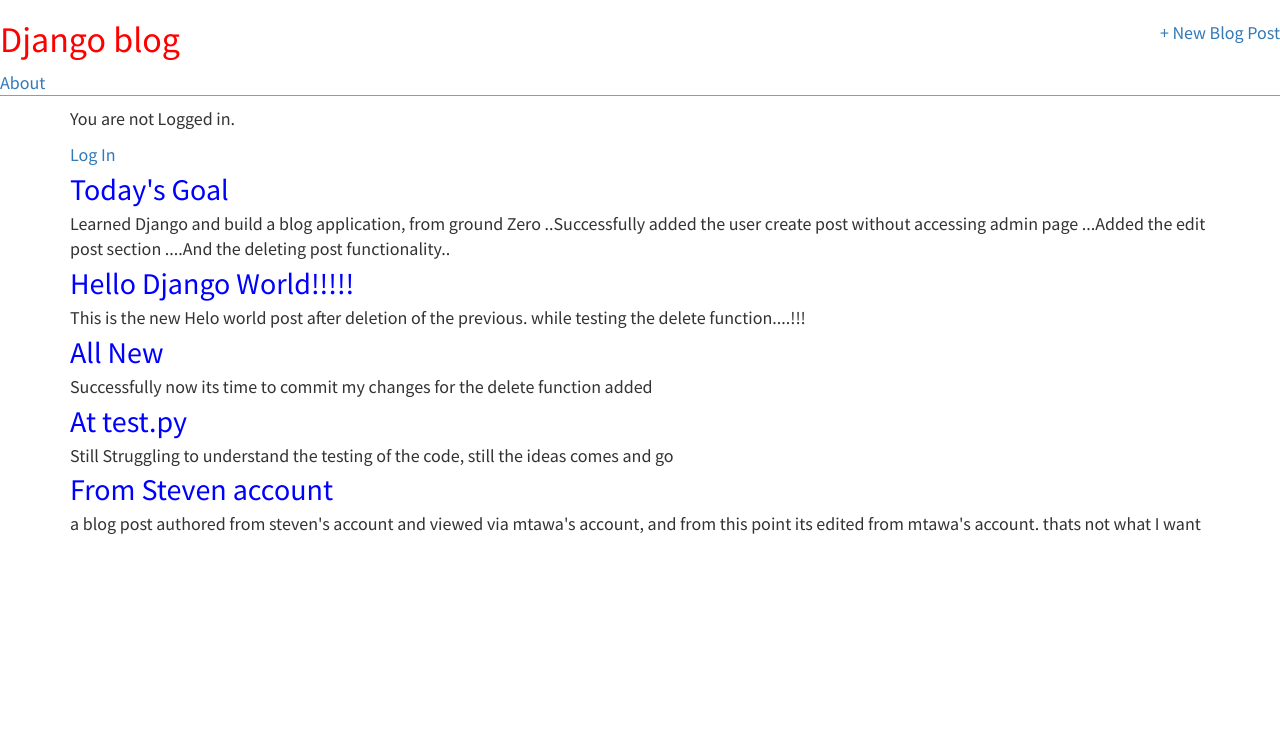
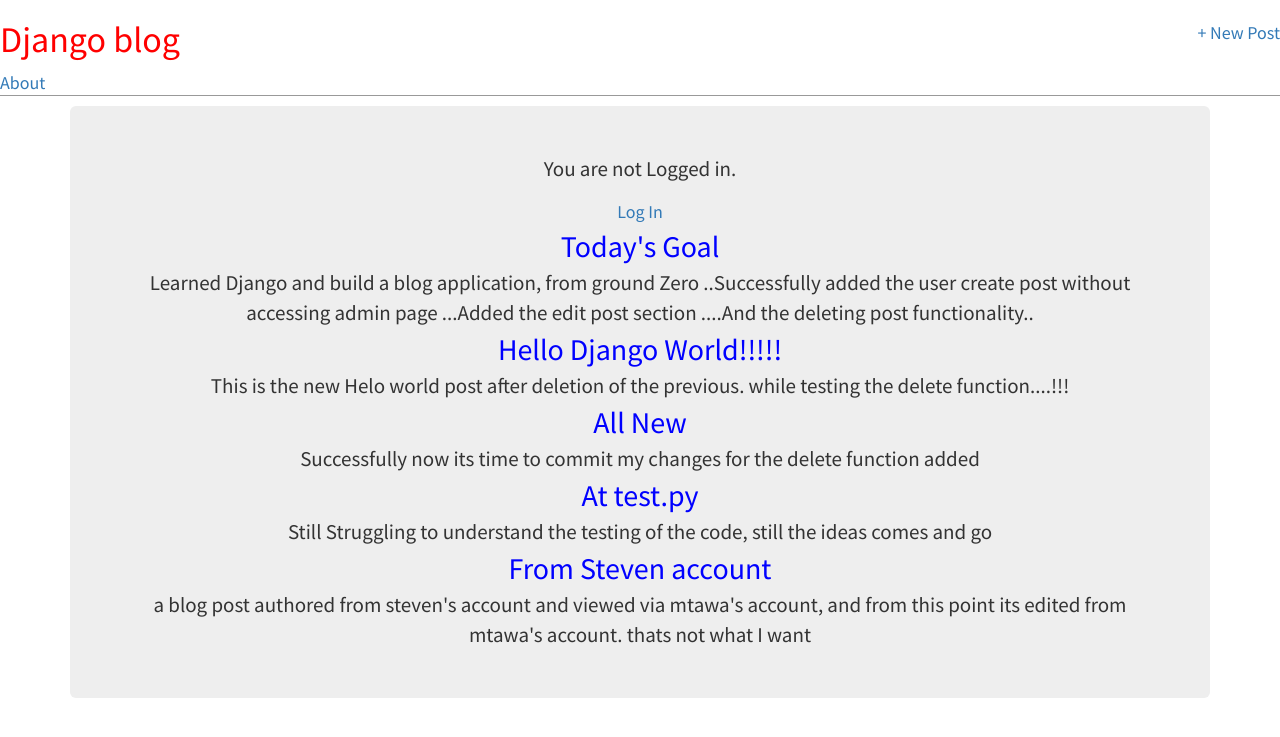
Before and after one commit to stevey52/Blog, a Django app: page / in a window 1280 px wide. Shown: the top 737 px of the page. Run offline with Django 3.2, Linux system fonts and the light colour scheme; data comes from the database, SQL or seed files in the repository; both versions use the stored data as it was after the commit; some libraries are stand-ins or nearby versions.

Commit message:
minor adds

```diff
--- a/app_blog/admin.py
+++ b/app_blog/admin.py
@@ -1,5 +1,5 @@
 from django.contrib import admin
-from .models import Post
+from .models import Post #new importing our database from models
 
 # Register your models here.
-admin.site.register(Post)
+admin.site.register(Post) #registering our Post models to admin
--- a/app_blog/models.py
+++ b/app_blog/models.py
@@ -1,5 +1,5 @@
 from django.db import models
-from django.urls import reverse
+from django.urls import reverse  #new
 
 # Create your models here.
 
--- /dev/null
+++ b/static/java/base.js
@@ -0,0 +1,5 @@
+var logg = document.querySelector("post")
+
+logg.style.color="orange"
+
+console.log("Connected");
--- a/templates/base.html
+++ b/templates/base.html
@@ -17,13 +17,16 @@
       </div>
 
       <div class="nav-right">
-        <a href="{% url 'post_new' %}">+ New Blog Post</a>
+        <a href="{% url 'post_new' %}">+ New Post</a>
 
       </div>
 
     </header>
 
     <div class="container">
+      <div class="jumbotron" align="center">
+
+
 
     {% if user.is_authenticated %}
     <p>Hi {{ user.username }}!</p>
@@ -41,7 +44,13 @@
       {% block content %}
       {% endblock content %}
 
+        </div>
+
     </div>
 
   </body>
+<style src="{% static 'java/base.js' %}">
+
+</style>
+
 </html>
```
Also changed, not shown: db.sqlite3.
